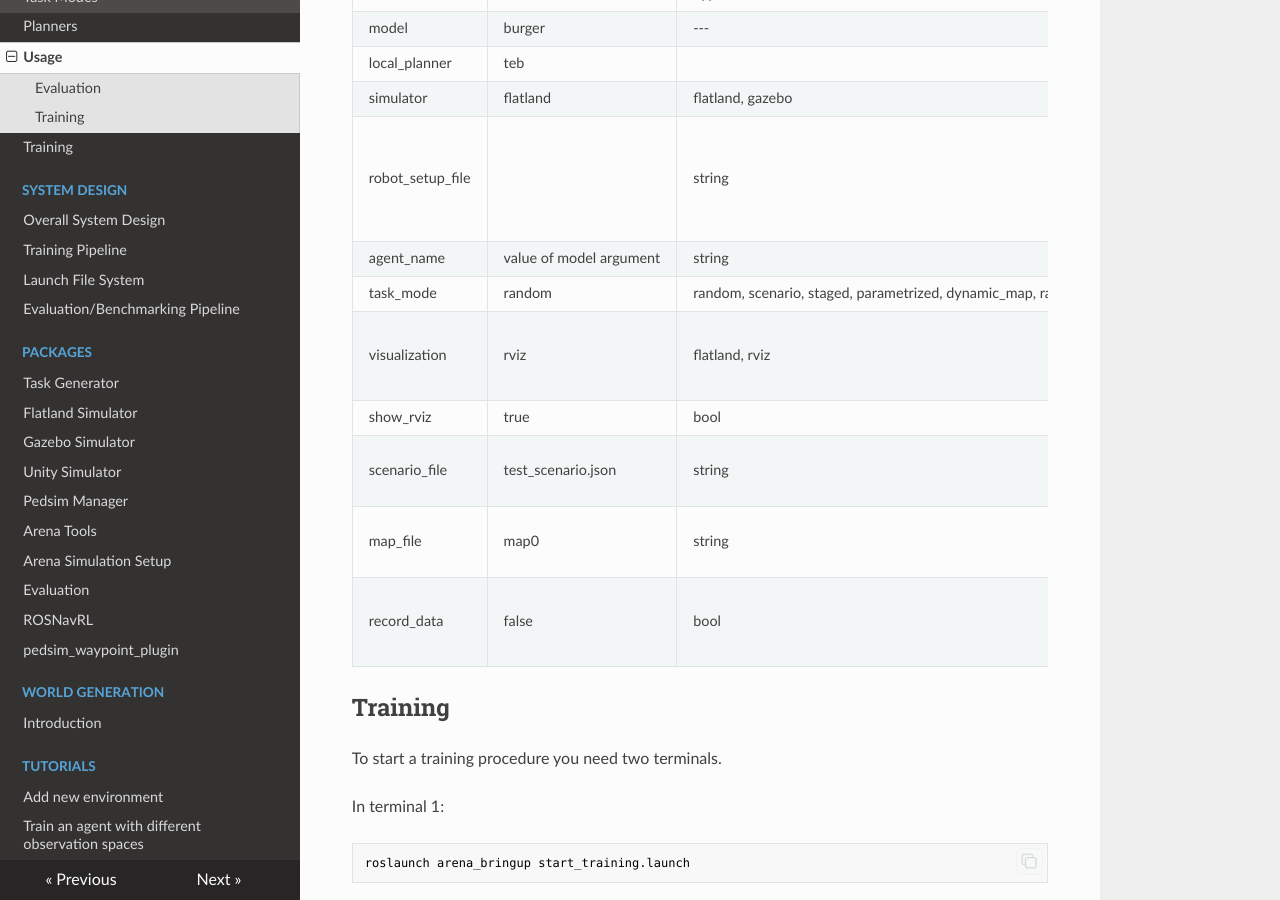
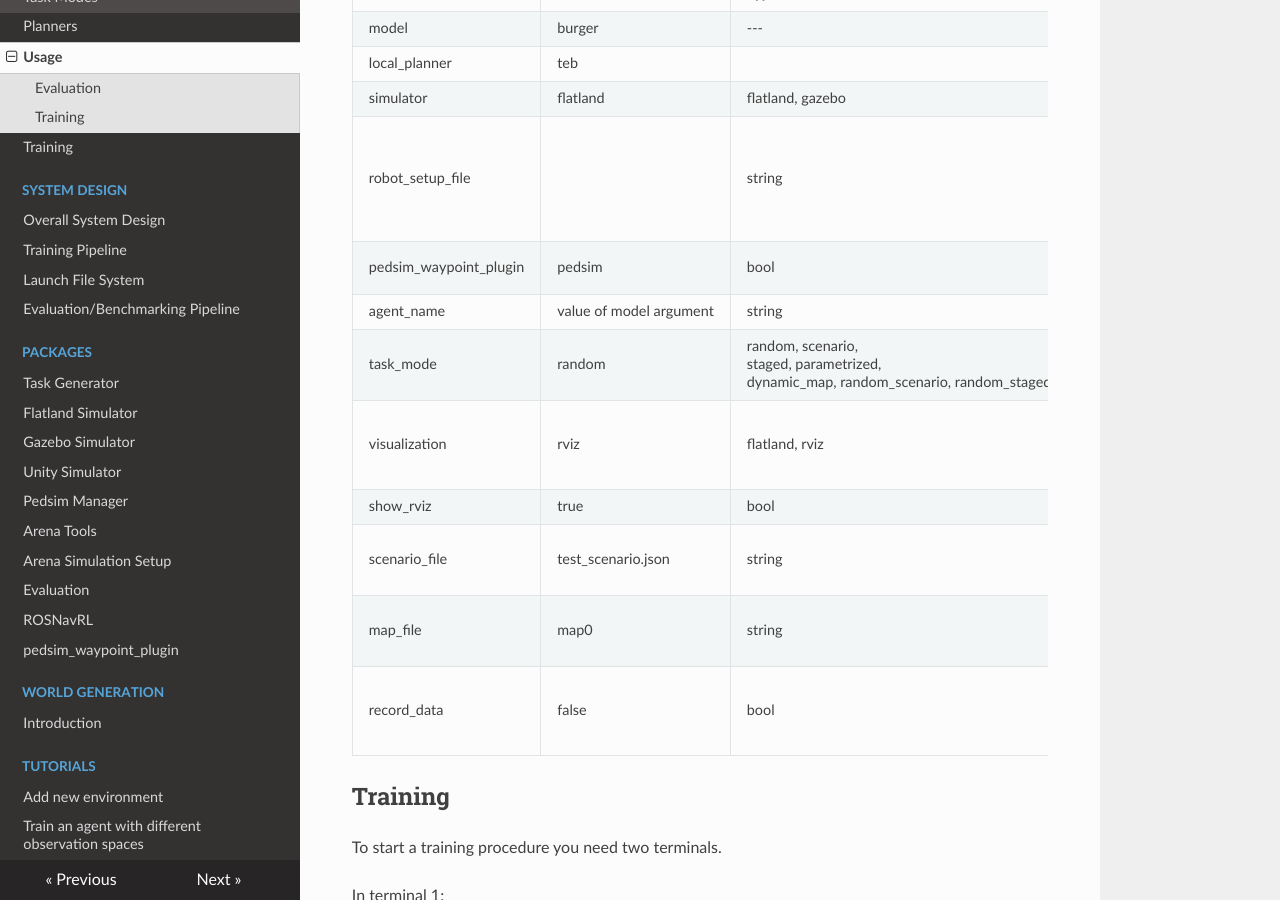
Before and after one commit to Arena-Rosnav/.github, an MkDocs documentation site: the page built from docs/user_guides/usage.md, in a window 1280 px wide and 900 px high, scrolled down 497 px. Built offline with MkDocs 1.6.1, drawn with Linux system fonts in a browser that asks for light colours; nearby versions of some CDN libraries; comment, search, counter and statistics services are not loaded.

Commit message:
adjusted usage with new example command

```diff
--- a/docs/user_guides/usage.md
+++ b/docs/user_guides/usage.md
@@ -20,8 +20,9 @@ The launch file takes following parameters:
 | local_planner    | teb                     |                  | Name of the planner you want to use. currently available: [teb, dwa, mpc, cadrl, crowdnav, rlca, aio, applr, cohan, dragon, lflh, sarl, trail, arena (ours), rosnav(ours)]                                                                                                                                                                                |
 | simulator      | flatland                | flatland, gazebo | Name of the simulator                                                                                                                                                                                            |
 | robot_setup_file |                         | string           | Name of the robot setup file you<br /> want to use. The file should be<br /> located in /task-generator/robot_setup/.<br /> This is only used if you want to <br /> start a simulation with multiple <br /> robots. |
+| pedsim_waypoint_plugin      | pedsim                   | bool             | name of your plugin <br /> to manipulate pedsim movements                                        |
 | agent_name       | value of model argument | string           |                                                                                                                                                                                                                     |
-| task_mode        | random                  | random, scenario, staged, parametrized, dynamic_map, random_scenario, random_staged |                                       If scenario: specify scenario path, if staged: specify stages config path                                                                                                                                                                              |
+| task_mode        | random                  | random, scenario,<br /> staged, parametrized,<br /> dynamic_map, random_scenario, random_staged |                                       If scenario: specify scenario path, if staged: specify stages config path                                                                                                                                                                              |
 | visualization    | rviz                    | flatland, rviz   | wether rviz or flatland should be used<br /> for visualization. Using flatland is<br /> only possible when flatland<br /> is selected as environment                                                                |
 | show_rviz        | true                    | bool             | Activates rviz when using gazebo                                                                                                                                                                                    |
 | scenario_file    | test_scenario.json      | string           | Name of the scenario file.<br /> Must be located in<br /> /task-generator/scenarios                                                                                                                                 |
```
